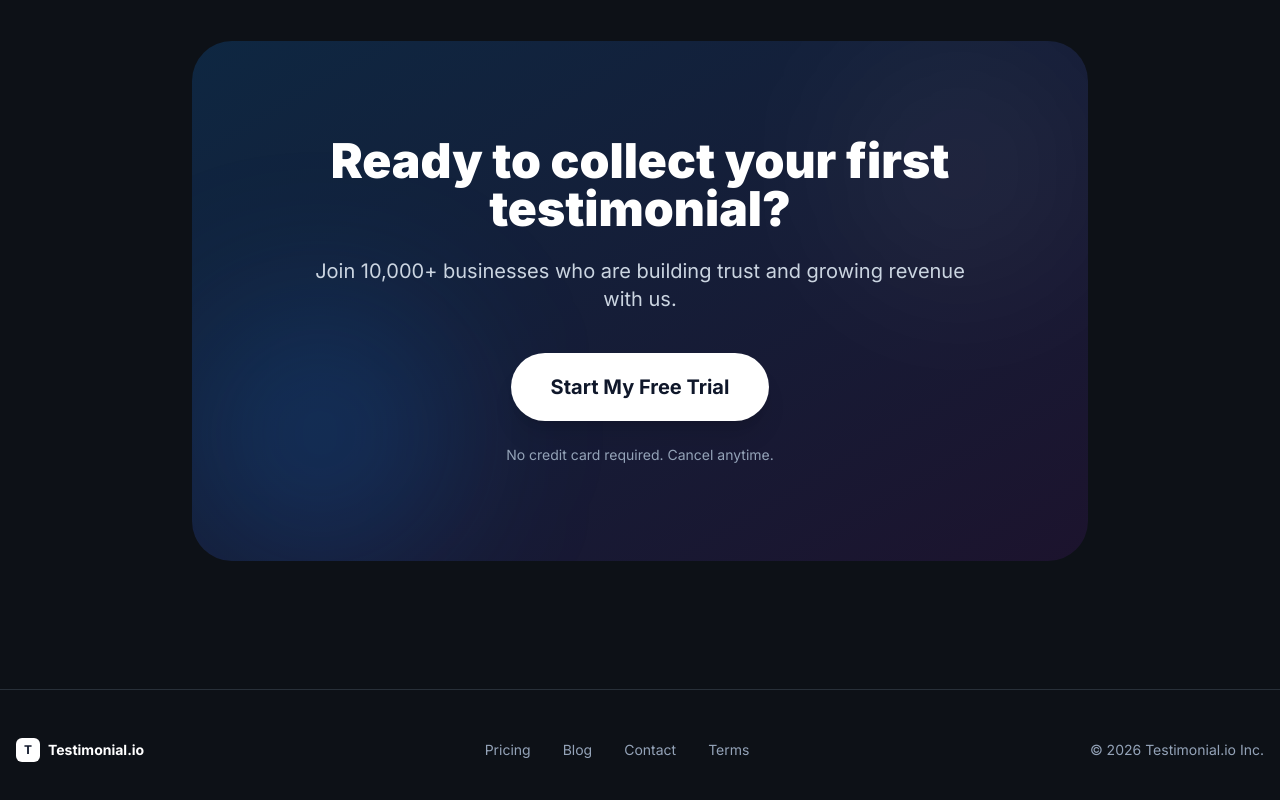
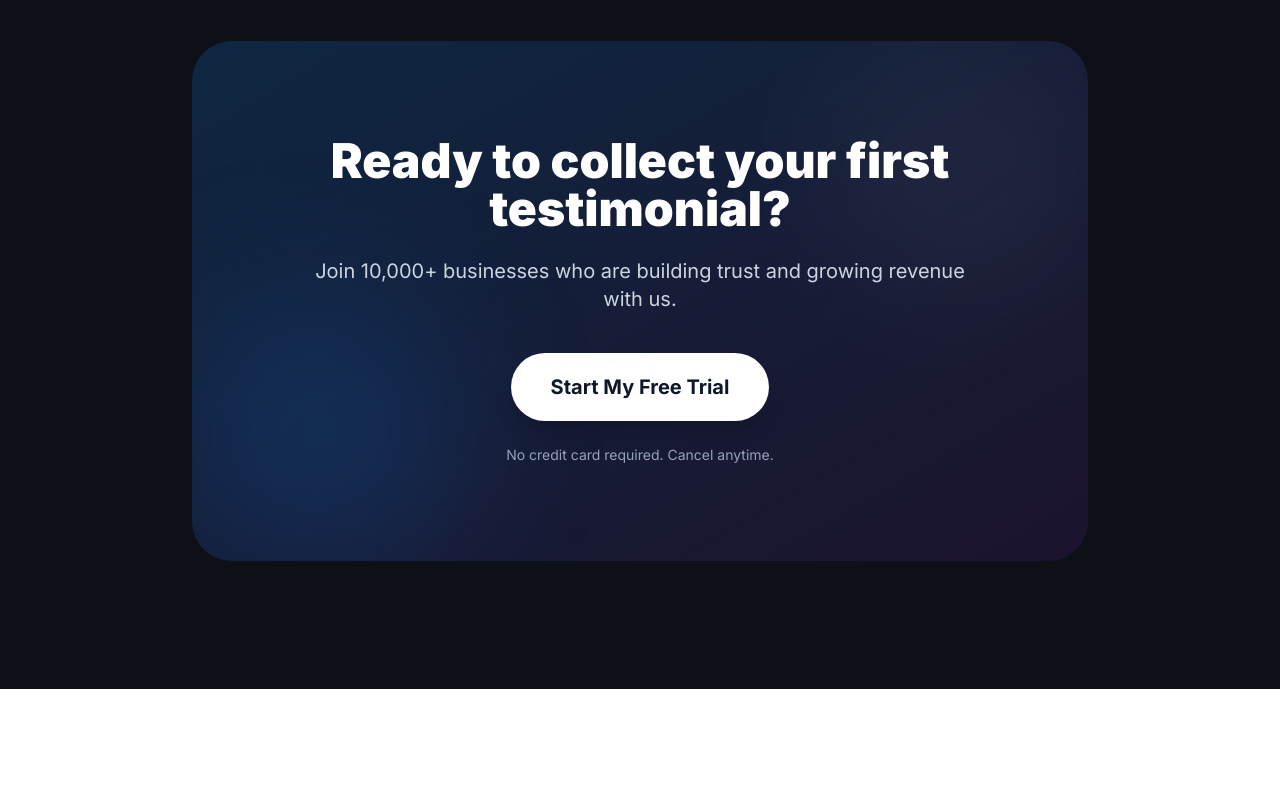
Before and after one commit to NabilPervez/testimonial-gathering, a Vue app: page / in a window 1280 px wide. Shown: the part 2000-2800 px from the top of the page. After the commit the page ends 2689 px from the top, so only its background shows below. Built offline with nearby package versions, Linux system fonts and the light colour scheme.

Commit message:
Phase 10: Removed Footer from Landing Page

```diff
--- a/src/pages/index.vue
+++ b/src/pages/index.vue
@@ -174,24 +174,7 @@ const features = [
         </div>
     </section>
 
-    <!-- Footer -->
-    <footer class="py-12 border-t border-slate-100 dark:border-[#283039] text-center text-slate-500 dark:text-slate-400 text-sm">
-        <div class="max-w-7xl mx-auto px-4 flex flex-col md:flex-row justify-between items-center gap-6">
-            <div class="flex items-center gap-2">
-                <div class="size-6 bg-slate-900 dark:bg-white rounded-md flex items-center justify-center text-white dark:text-slate-900 font-bold text-xs">T</div>
-                <span class="font-bold text-slate-900 dark:text-white">Testimonial.io</span>
-            </div>
-            <div class="flex gap-8">
-                <a href="#" class="hover:text-slate-900 dark:hover:text-white transition-colors">Pricing</a>
-                <a href="#" class="hover:text-slate-900 dark:hover:text-white transition-colors">Blog</a>
-                <a href="#" class="hover:text-slate-900 dark:hover:text-white transition-colors">Contact</a>
-                <a href="#" class="hover:text-slate-900 dark:hover:text-white transition-colors">Terms</a>
-            </div>
-            <div>
-                &copy; {{ new Date().getFullYear() }} Testimonial.io Inc.
-            </div>
-        </div>
-    </footer>
+
 
   </div>
 </template>
```
